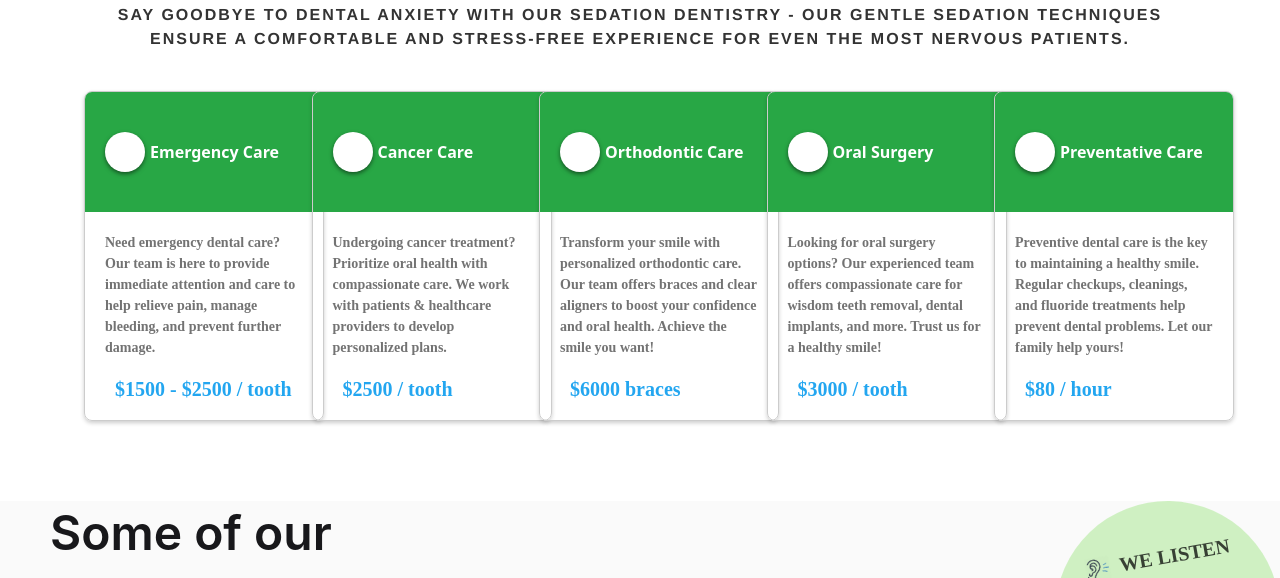
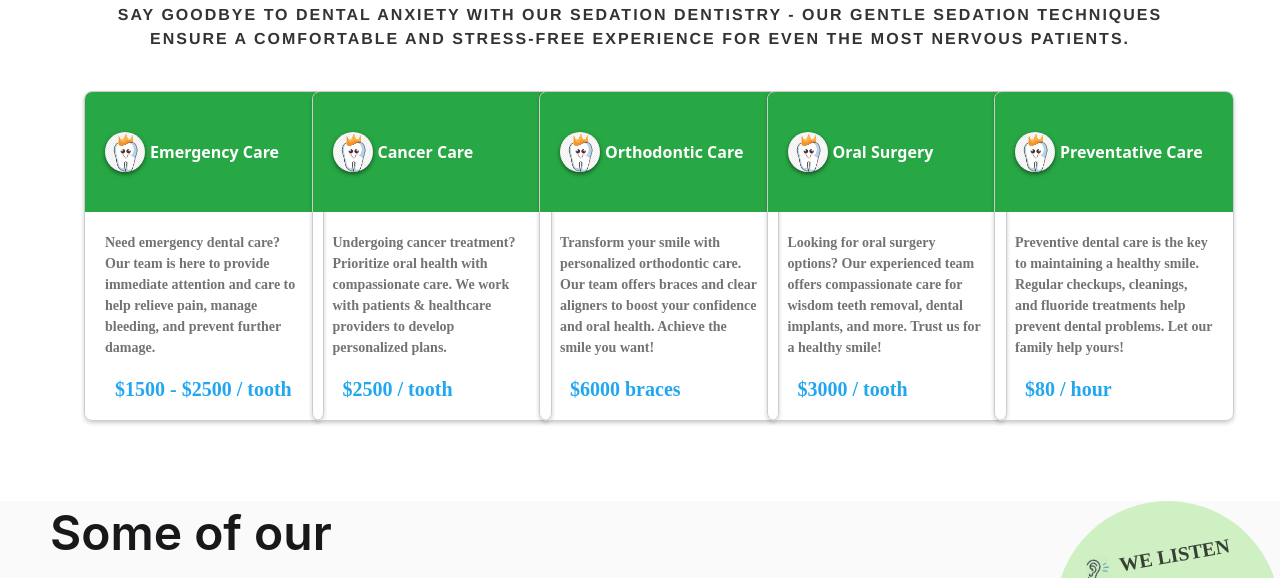
Before and after one commit to brevinbaskaran/SEG3125Smile, a plain HTML site: page index.html in a window 1280 px wide. Shown: the part 1536-2114 px from the top of the page. Drawn offline with nearby package versions, Linux system fonts and the light colour scheme.

Commit message:
Added tooth icon

```diff
--- a/style.css
+++ b/style.css
@@ -498,7 +498,7 @@
   background-color: white;
   border-radius: 100%;
   margin-right: 5px;
-  background-image: url('tooth.png');
+  background-image: url('/images/tooth.png');
   background-size: cover;
   box-shadow: 0 2px 4px rgba(0, 0, 0, 0.5);
 
```
